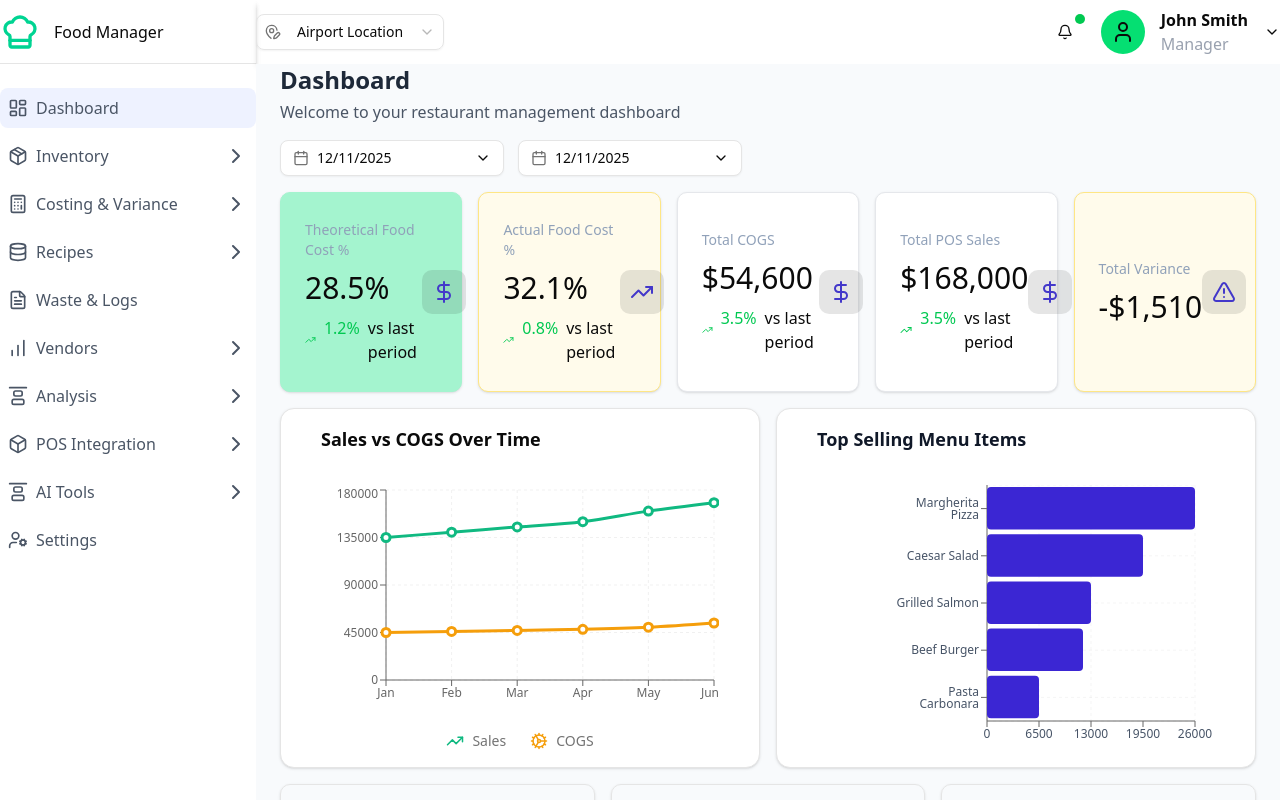
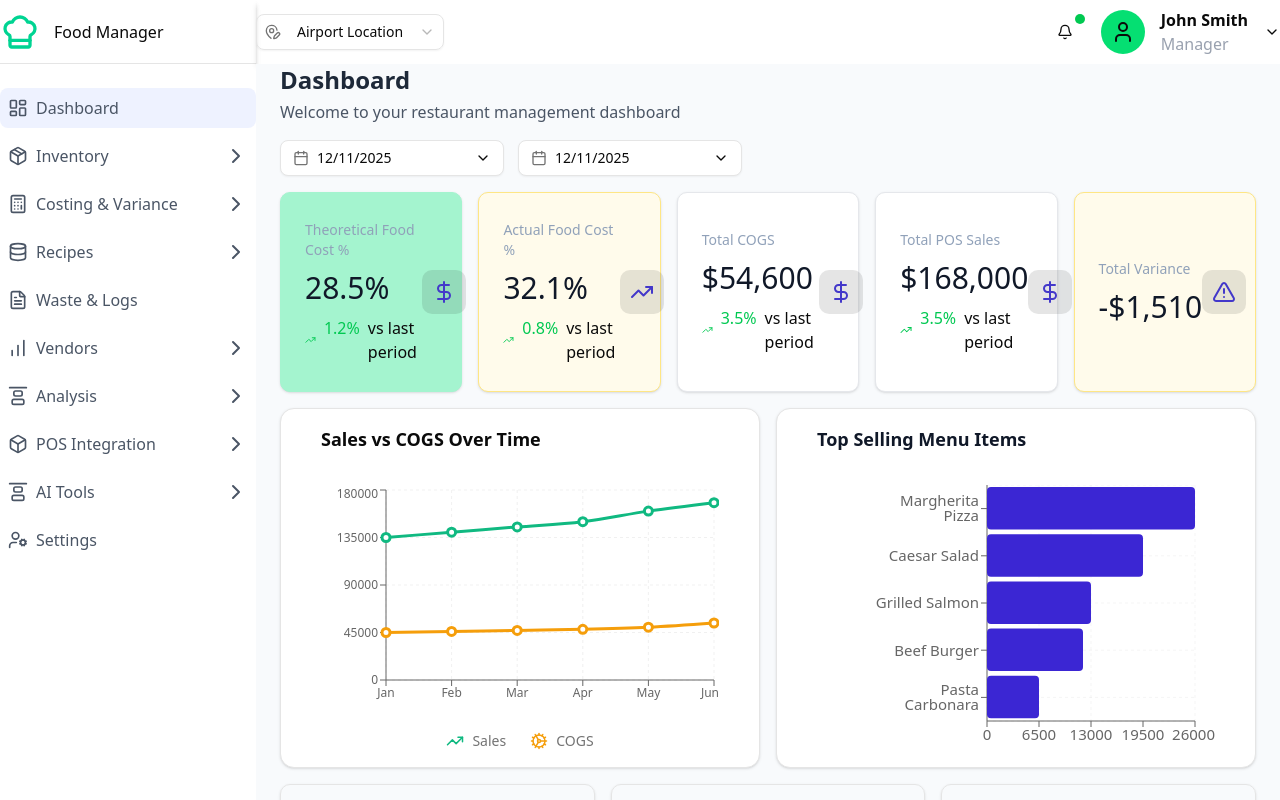
Before and after one commit to coadingpaglaami/Resturent-Management, a Next.js app: page /dashboard in a window 1280 px wide. Built offline with nearby package versions, Linux system fonts and the light colour scheme.

Commit message:
feat: render issue solve

```diff
--- a/webcomponent/resturent-management/dashboard/BarChart.tsx
+++ b/webcomponent/resturent-management/dashboard/BarChart.tsx
@@ -24,8 +24,7 @@ export const TopSellingMenuItems = ({
     <Card className="w-full h-full p-4 dark:bg-[#1E2A37] box-shadow-card">
       <CardHeader>
         <CardTitle
-          className="text-lg font-semibold"
-          style={{ color: "#101828" }}
+          className="text-lg font-semibold dark:text-white text-[#101828]"
         >
           Top Selling Menu Items
         </CardTitle>
@@ -45,14 +44,16 @@ export const TopSellingMenuItems = ({
               <YAxis
                 dataKey="itemName"
                 type="category"
-                tick={{ fontSize: 12, fill: "#475467" }}
+                tick={{ fontSize: 15,  }}
                 width={120}
+                className="dark:text-white"
               />
 
               {/* MONEY VALUES */}
               <XAxis
                 type="number"
-                tick={{ fontSize: 12, fill: "#475467" }}
+                tick={{ fontSize: 15}}
+                className="dark:text-white"
               />
 
               <Tooltip />
--- a/webcomponent/reusable/Card.tsx
+++ b/webcomponent/reusable/Card.tsx
@@ -1,5 +1,6 @@
+"use client";
+
 import { LucideIcon } from "lucide-react";
-import { useTheme } from "next-themes";
 import { ReactNode } from "react";
 
 export interface CardProps {
@@ -7,12 +8,14 @@ export interface CardProps {
   icon?: LucideIcon;
   numString: string | number | ReactNode;
   belwoText?: ReactNode;
-  bgColor?: string;
-  bgWhite?: string;
-  borderWhite?: string;
-  borderBlack?: string;
-  darkIconColor?: string;
-  lightIconColor?: string;
+
+  // optional overrides
+  bgColor?: string; // dark background
+  bgWhite?: string; // light background
+  borderBlack?: string; // dark border
+  borderWhite?: string; // light border
+  darkIconColor?: string; // dark icon color
+  lightIconColor?: string; // light icon color
 }
 
 export const Card = ({
@@ -21,46 +24,58 @@ export const Card = ({
   numString,
   belwoText,
   bgColor,
+  bgWhite,
+  borderBlack,
+  borderWhite,
   darkIconColor,
   lightIconColor,
-  borderBlack,
-  borderWhite,
-  bgWhite,
 }: CardProps) => {
-  const { theme } = useTheme();
   return (
     <div
-      className={`min-h-[200px] flex items-center rounded-lg w-full `}
-      style={{
-        boxShadow:
-          theme === "dark"
-            ? "none"
-            : "0 1px 2px -1px rgba(0, 0, 0, 0.1), 0 1px 3px 0 rgba(0, 0, 0, 0.1)",
-        backgroundColor: theme === "dark" ? bgColor : bgWhite,
-        border:
-          theme === "dark"
-            ? `1px solid ${borderBlack || '#314158'}`
-            : `1px solid ${borderWhite  || '#E5E7EB'}`,
-      }}
+      className="
+        min-h-[200px] w-full flex items-center rounded-lg
+        bg-(--card-bg-light)
+        dark:bg-(--card-bg-dark)
+        border
+        border-(--card-border-light)
+        dark:border-(--card-border-dark)
+        shadow-sm
+        dark:shadow-none
+      "
+      style={
+        {
+          "--card-bg-light": bgWhite ?? "#FFFFFF",
+          "--card-bg-dark": bgColor ?? "#0B1220",
+          "--card-border-light": borderWhite ?? "#E5E7EB",
+          "--card-border-dark": borderBlack ?? "#314158",
+          "--icon-light": lightIconColor ?? "#4338CA",
+          "--icon-dark": darkIconColor ?? "#00D492",
+        } as React.CSSProperties
+      }
     >
       <div
-        className={`flex ${Icon ? "justify-between" : "flex-col"} p-6 w-full`}
+        className={`flex w-full p-6 ${Icon ? "justify-between" : "flex-col"}`}
       >
         <div className="flex flex-col gap-2.5">
-          <span className="text-sm dark:text-gray-300 text-[#90A1B9]">
+          <span className="text-sm text-[#90A1B9] dark:text-gray-300">
             {title}
           </span>
-          <span className="text-2xl lg:text-3xl">{numString}</span>
-          {belwoText && <>{belwoText}</>}
+
+          <span className="text-2xl lg:text-3xl text-gray-900 dark:text-white">
+            {numString}
+          </span>
+
+          {belwoText}
         </div>
+
         {Icon && (
-          <span
-            className={`p-2.5 rounded-lg self-center ${theme === "dark" ? `bg-white/20` : `bg-black/10`}`}
-
-          >
+          <span className="p-2.5 rounded-lg self-center bg-black/10 dark:bg-white/20">
             <Icon
-              className="w-6 h-6"
-              color={theme === "dark" ? darkIconColor || '#00D492' : lightIconColor || '#4338CA'}
+              className="
+                w-6 h-6
+                text-(--icon-light)
+                dark:text-(--icon-dark)
+              "
             />
           </span>
         )}
```
